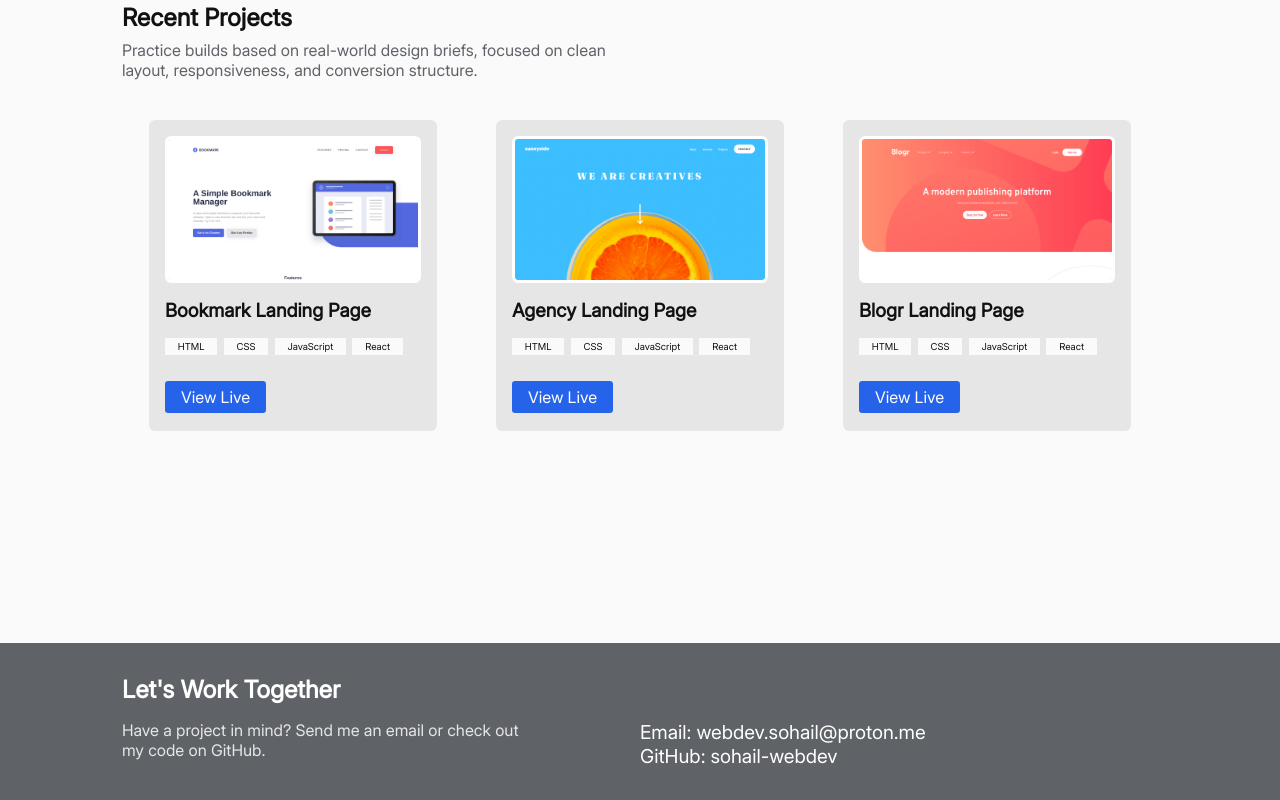
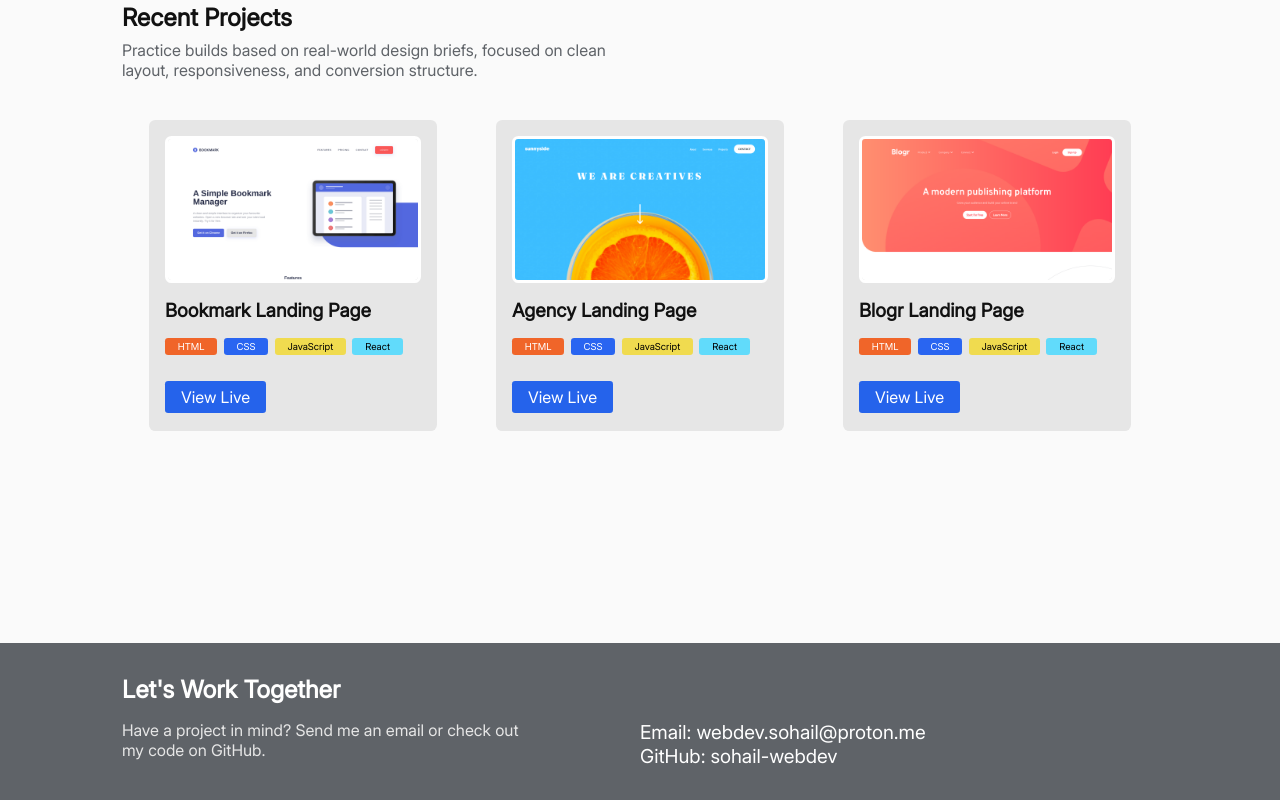
Before and after one commit to sohail-webdev/portfolio, a React (Vite) app: page / in a window 1280 px wide. Shown: the part 785-1585 px from the top of the page. Built offline with nearby package versions, Linux system fonts and the light colour scheme.

Commit message:
feat: add colors to used tool text background

```diff
--- a/src/components/Work.jsx
+++ b/src/components/Work.jsx
@@ -30,7 +30,9 @@ function ProjectCard({ project }) {
       <h3>{project.title}</h3>
       <div className="project-card-tools">
         {project.tools.map(tool => (
-          <p key={tool}>{tool}</p>
+          <p key={tool} className={`project-card-tool tool-${tool.toLowerCase()}`}>
+            {tool}
+          </p>
         ))}
       </div>
       <div className="project-card-cta-button">
--- a/src/index.css
+++ b/src/index.css
@@ -179,10 +179,27 @@ img {
   flex-wrap: wrap;
   gap: 0.4rem;
 }
-.project-card-tools > p {
+.project-card-tool {
   background-color: rgba(255, 255, 255, 0.8);
   padding: 0.2rem 0.8rem;
   font-size: 0.6rem;
+  border-radius: 0.2rem;
+}
+.project-card-tool.tool-html {
+  background-color: #f06529;
+  color: white;
+}
+.project-card-tool.tool-css {
+  background-color: #2965f1;
+  color: white;
+}
+.project-card-tool.tool-javascript {
+  background-color: #f0db4f;
+  color: black;
+}
+.project-card-tool.tool-react {
+  background-color: #61dbfb;
+  color: black;
 }
 .project-card-cta-button {
   width: fit-content;
```
